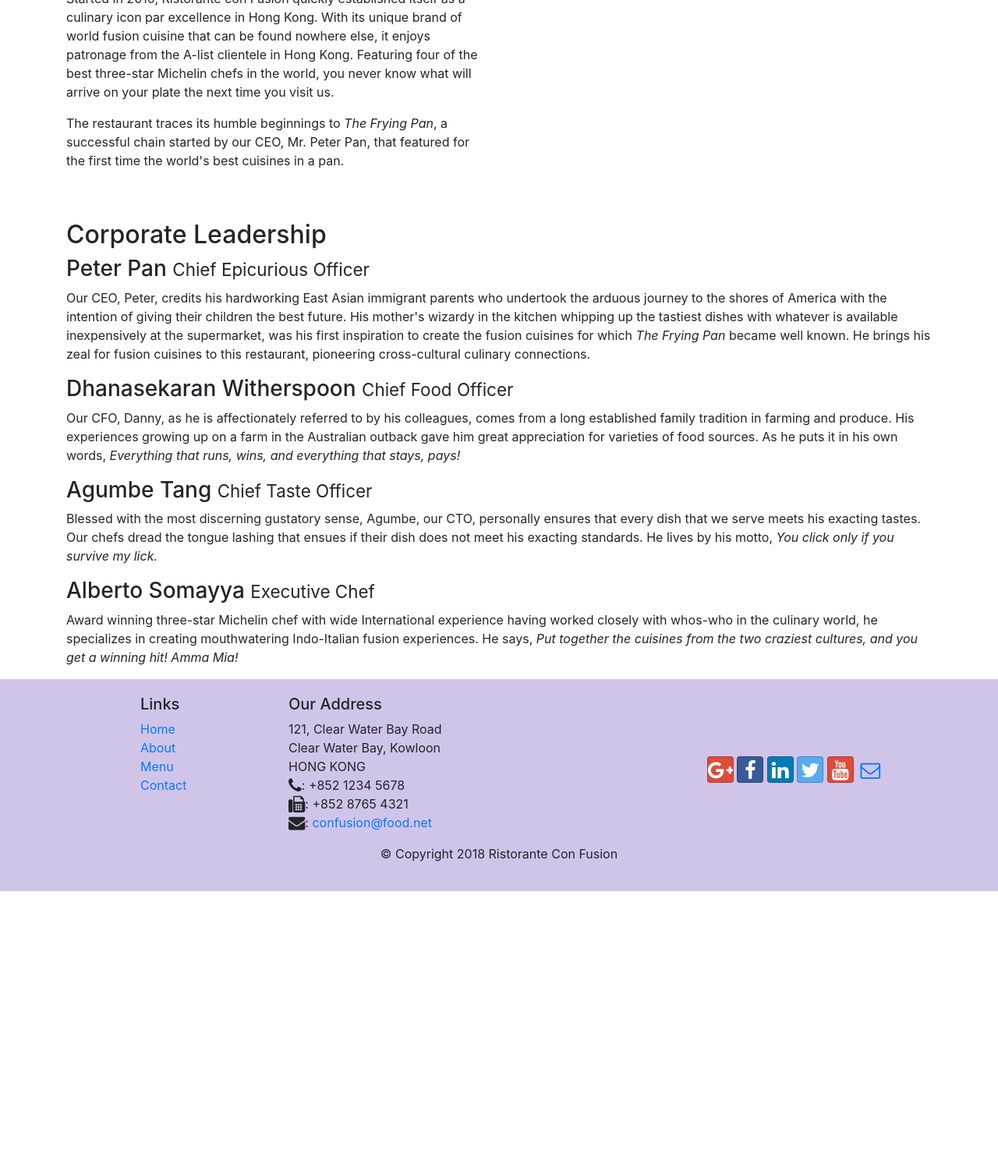
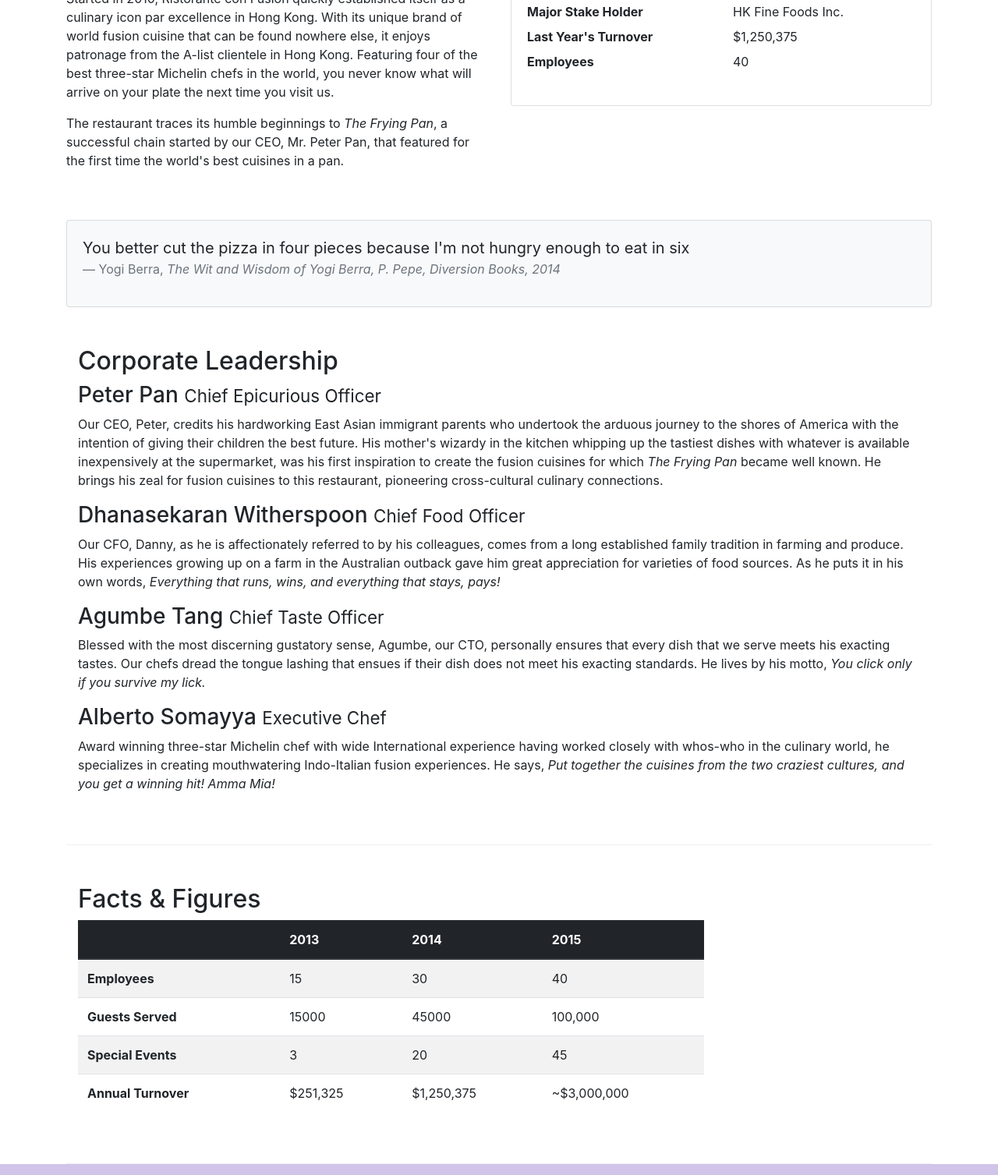
Before and after one commit to MihirVora1053/Frontend-WebUI, a website: page aboutus.html in a window 1280 px wide. Shown: the part 573-2080 px from the top of the page at 78% size. Before the commit the page ends 1716 px from the top, so only its background shows below. Drawn offline with nearby package versions, Linux system fonts and the light colour scheme.

Commit message:
Tables and Cards

```diff
--- a/aboutus.html
+++ b/aboutus.html
@@ -79,11 +79,38 @@
                 <p>The restaurant traces its humble beginnings to <em>The Frying Pan</em>, a successful chain started by our CEO, Mr. Peter Pan, that featured for the first time the world's best cuisines in a pan.</p>
             </div>
             <div class="col-sm">
+                <div class="card">
+                    <h3 class="card-header bg-primary text-white">
+                        Facts At a Glance
+                    </h3>
+                    <div class="card-body">
+                        <dl class="row">
+                            <dt class="col-6">Started</dt>
+                            <dd class="col-6">3rd Feb.2013</dd>
+                            <dt class="col-6">Major Stake Holder</dt>
+                            <dd class="col-6">HK Fine Foods Inc.</dd>
+                            <dt class="col-6">Last Year's Turnover</dt>
+                            <dd class="col-6">$1,250,375</dd>
+                            <dt class="col-6">Employees</dt>
+                            <dd class="col-6">40</dd>
+                        </dl>
+                    </div>
+                </div>
+            </div>
+            <div class="col-12">
+                <div class="card card-body bg-light">
+                    <blockquote class="blockquote">
+                        <p class="mb-0">You better cut the pizza in four pieces because I'm not hungry enough to eat in six</p>
+                        <footer class="blockquote-footer">Yogi Berra,
+                            <cite title="Source Title">The Wit and Wisdom of Yogi Berra, P. Pepe, Diversion Books, 2014</cite>
+                        </footer>
+                    </blockquote>
+                </div>
             </div>
         </div>
 
 
-        <div class="row">
+        <div class="row row-content">
             <div class="col-sm-12">
                 <h2>Corporate Leadership</h2>
                 <h3>Peter Pan <small>Chief Epicurious Officer</small></h3>
@@ -95,6 +122,48 @@
                 <h3>Alberto Somayya <small>Executive Chef</small></h3>
                 <p class="d-none d-sm-block">Award winning three-star Michelin chef with wide International experience having worked closely with whos-who in the culinary world, he specializes in creating mouthwatering Indo-Italian fusion experiences. He says, <em>Put together the cuisines from the two craziest cultures, and you get a winning hit! Amma Mia!</em></p>
             </div>
+       </div>
+       <div class="row row-content">
+           <div class="col-12 col-sm-9">
+                <h2>Facts &amp; Figures</h2>
+                <table class="table table-striped">
+                    <thead class="thead-dark">
+                        <tr>
+                            <th>&nbsp;</th>
+                            <th>2013</th>
+                            <th>2014</th>
+                            <th>2015</th>
+                        </tr>
+                    </thead>
+                    <tbody>
+                        <tr>
+                            <th>Employees</th>
+                            <td>15</td>
+                            <td>30</td>
+                            <td>40</td>
+                        </tr>
+                        <tr>
+                            <th>Guests Served</th>
+                            <td>15000</td>
+                            <td>45000</td>
+                            <td>100,000</td>
+                        </tr>
+                        <tr>
+                            <th>Special Events</th>
+                            <td>3</td>
+                            <td>20</td>
+                            <td>45</td>
+                        </tr>
+                        <tr>
+                            <th>Annual Turnover</th>
+                            <td>$251,325</td>
+                            <td>$1,250,375</td>
+                            <td>~$3,000,000</td>
+                        </tr>
+                    </tbody>
+                </table>
+           </div>
+           <div class="col-12 col-sm"></div>
        </div>
 
     </div>
```
